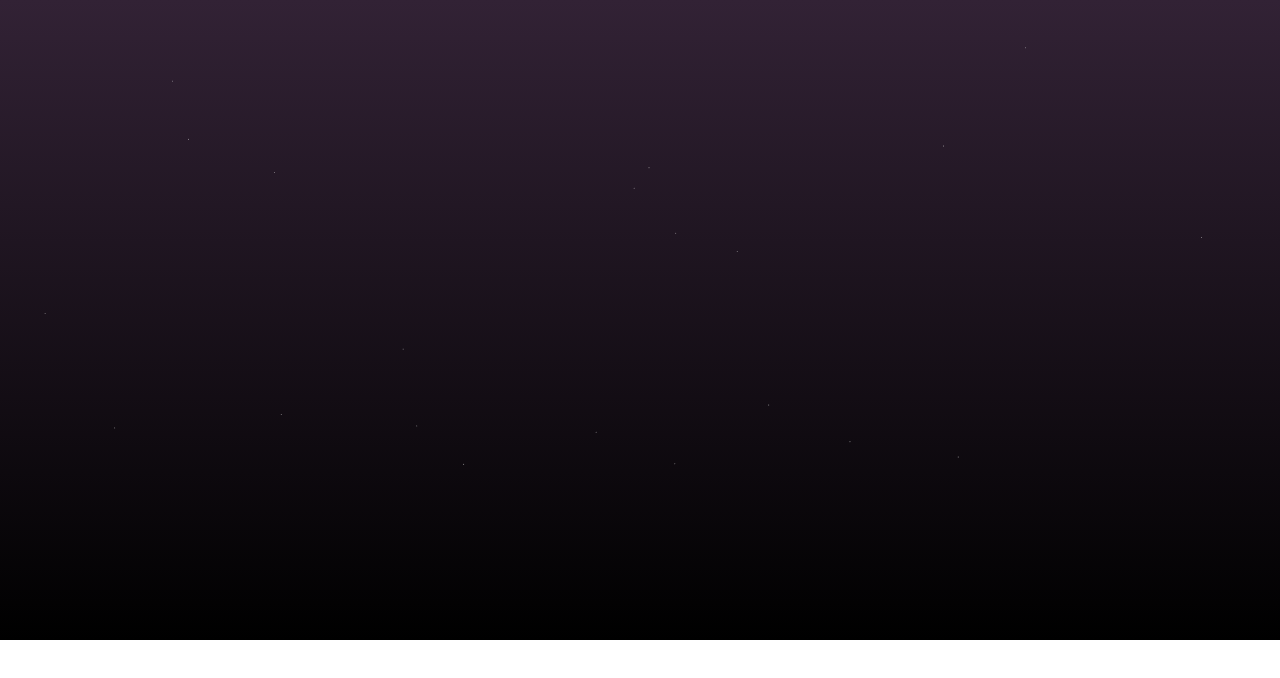
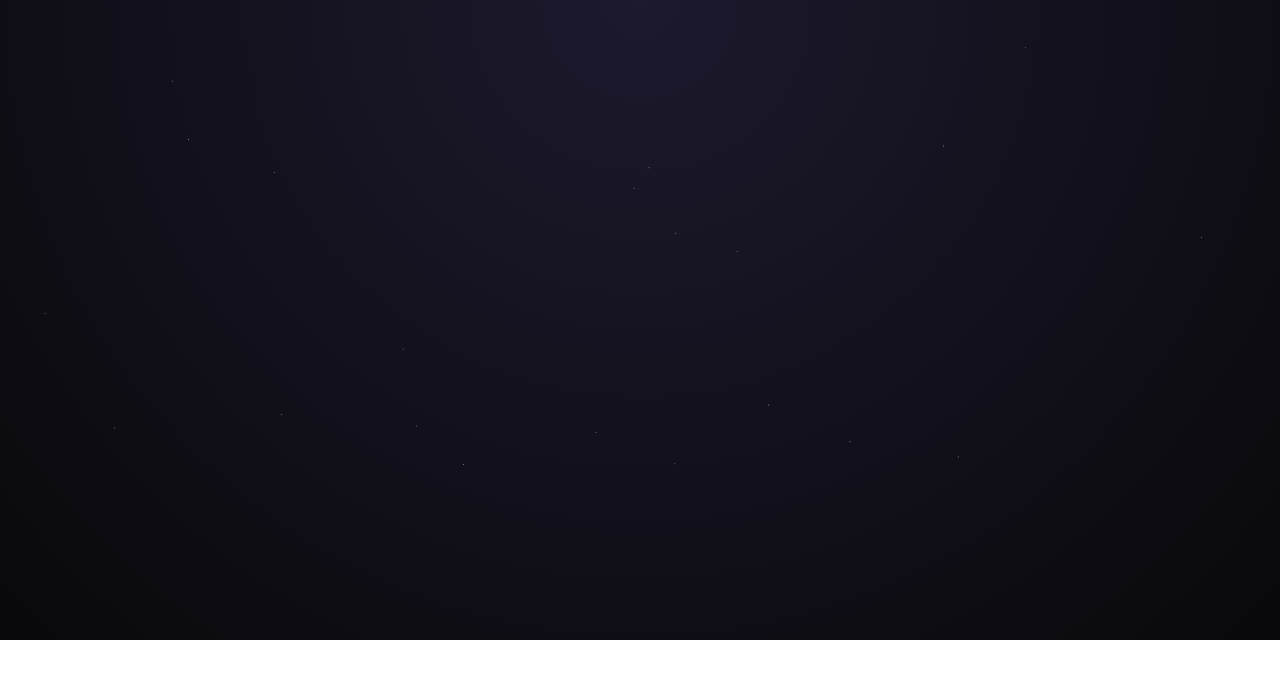
Before and after one commit to jeong-hoi-seok/portfolio, a Next.js app: page / in a window 1280 px wide. Shown: the top 678 px of the page. Built offline with nearby package versions, Linux system fonts and the light colour scheme.

Commit message:
[수정] - 색상 변경

```diff
--- a/src/app/page.tsx
+++ b/src/app/page.tsx
@@ -6,7 +6,7 @@ const Home = () =>
     return (
         <div className='bg-slate-950 h-full'
             style={{
-                background: 'linear-gradient(to top, #000 0%, #322235 100%)',
+                background: 'radial-gradient(at center 0%, #1d192e, #09090b)',
             }}
         >
             <DustEffect
```
